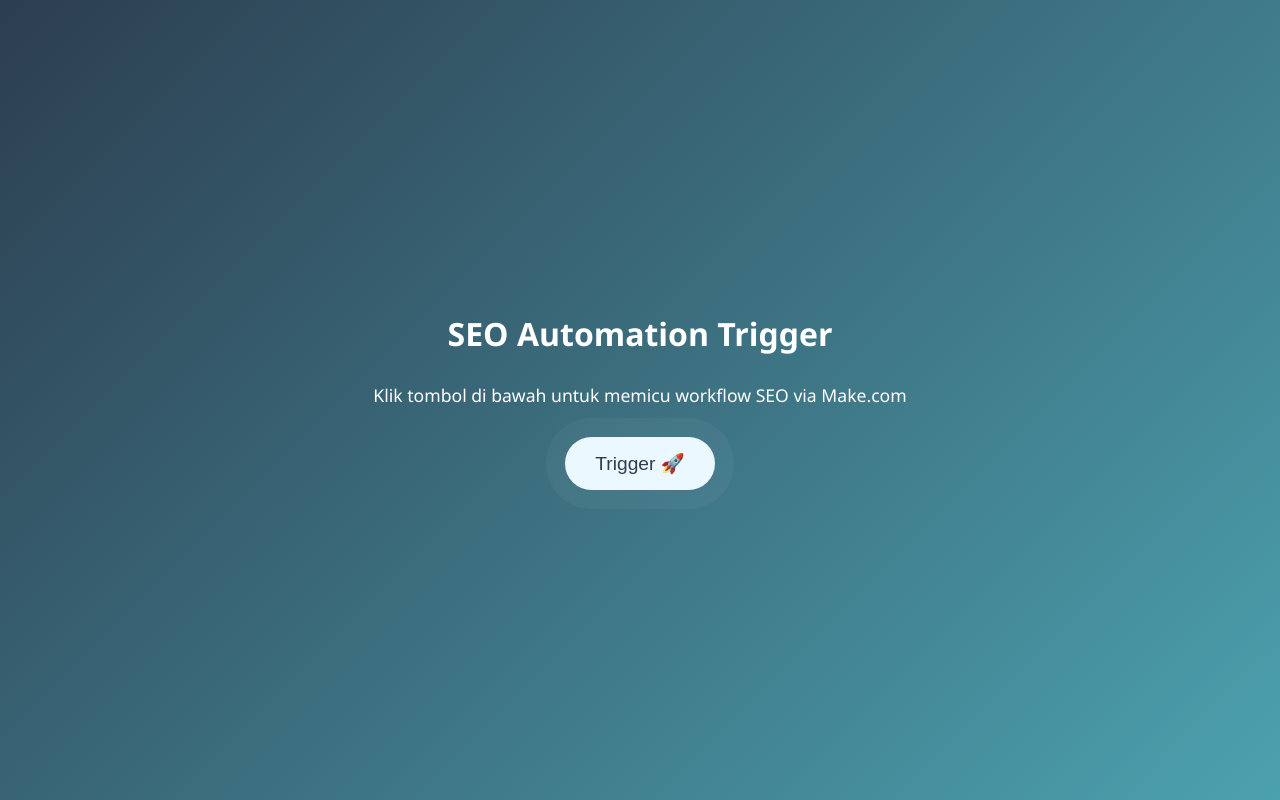
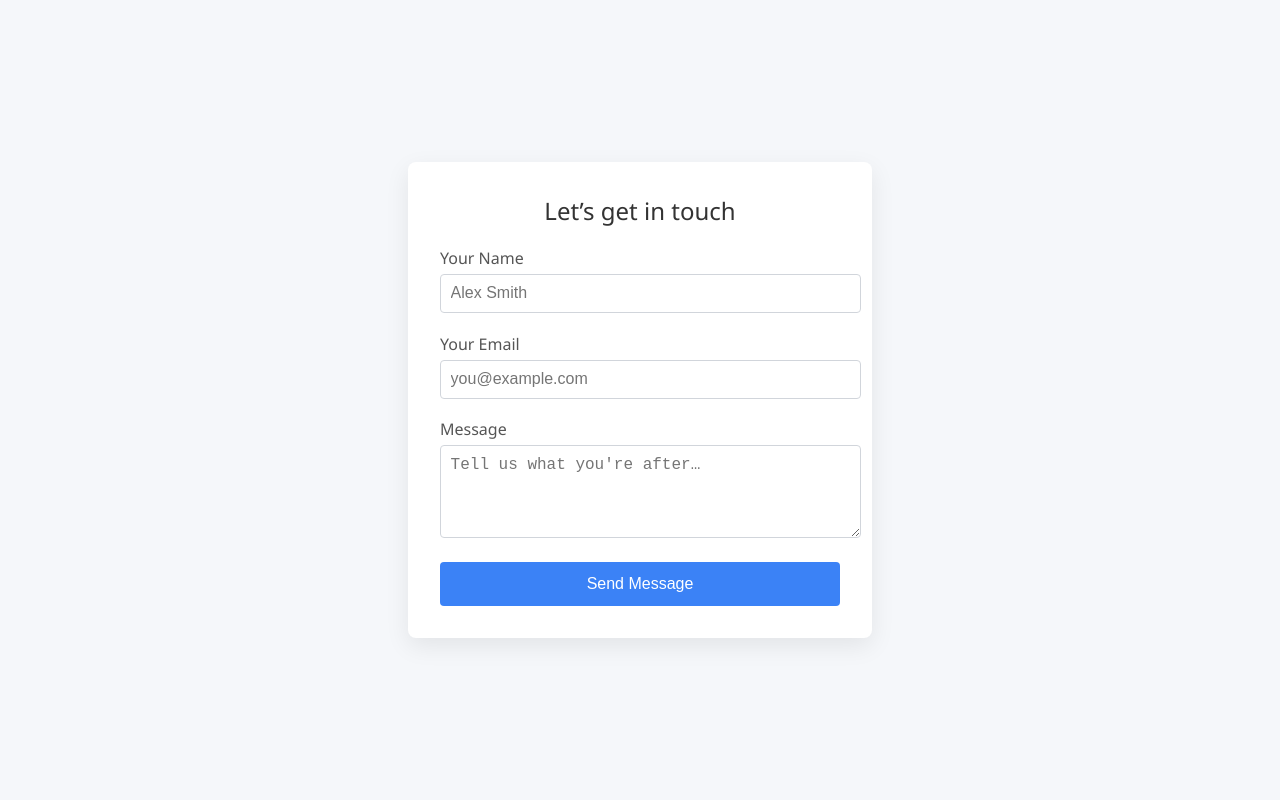
Before and after one commit to Athar-boss/lead-gen-form, a plain HTML site: page index.html in a window 1280 px wide. Drawn offline with Linux system fonts and the light colour scheme.

Commit message:
Update index.html

```diff
--- a/index.html
+++ b/index.html
@@ -1,105 +1,148 @@
 <!DOCTYPE html>
-<html lang="id">
+<html lang="en">
 <head>
   <meta charset="UTF-8" />
-  <meta name="viewport" content="width=device-width, initial-scale=1.0" />
-  <title>🚀 SEO Automation Trigger</title>
+  <meta name="viewport" content="width=device-width, initial-scale=1">
+
+  <title>Contact Form</title>
   <style>
     body {
-      display: flex;
-      height: 100vh;
-      margin: 0;
       font-family: 'Segoe UI', Tahoma, sans-serif;
-      background: linear-gradient(135deg, #2c3e50, #4ca1af);
+      background: #f5f7fa;
+      display: flex; justify-content: center; align-items: center;
+      height: 100vh; margin: 0;
+    }
+    form {
+      background: #ffffff;
+      padding: 2rem;
+      border-radius: 8px;
+      box-shadow: 0 8px 24px rgba(0,0,0,0.08);
+      width: 100%; max-width: 400px;
+      animation: fadeIn 0.6s ease-in-out;
+    }
+    h2 {
+      margin-top: 0;
+      font-weight: normal;
+      color: #333;
+      text-align: center;
+      animation: slideDown 0.6s ease-in-out;
+    }
+    .field-group {
+      margin-bottom: 1.2rem;
+      position: relative;
+      animation: fadeInUp 0.6s ease-in-out;
+      animation-delay: calc(0.1s * var(--i));
+      animation-fill-mode: both;
+    }
+    label {
+      display: block; margin-bottom: 0.3rem;
+      color: #555;
+    }
+    input, textarea {
+      width: 100%;
+      padding: 0.6rem;
+      border-radius: 4px;
+      border: 1px solid #d1d5db;
+      font-size: 1rem;
+      transition: border-color 0.2s;
+    }
+    input:focus, textarea:focus {
+      outline: none;
+      border-color: #3b82f6;
+    }
+    button {
+      width: 100%;
+      padding: 0.8rem;
+      background: #3b82f6;
       color: #fff;
-      justify-content: center;
-      align-items: center;
-      flex-direction: column;
+      border: none;
+      border-radius: 4px;
+      font-size: 1rem;
+      cursor: pointer;
+      transition: background-color 0.2s;
+      animation: fadeInUp 0.6s ease-in-out;
+      animation-delay: 0.4s;
+      animation-fill-mode: both;
+    }
+    button:hover {
+      background: #2563eb;
+    }
+    .thanks {
       text-align: center;
+      padding: 2rem;
+      background: #d1fae5;
+      color: #065f46;
+      border-radius: 8px;
+      animation: popIn 0.4s ease-out;
     }
-    h1 {
-      margin-bottom: 10px;
-      animation: fadeIn 1s ease-in-out;
+
+    @keyframes fadeIn {
+      from { opacity: 0; transform: scale(0.9) }
+      to { opacity: 1; transform: scale(1) }
     }
-    p {
-      margin-bottom: 30px;
-      font-size: 1.1rem;
-      animation: fadeIn 1.5s ease-in-out;
+    @keyframes fadeInUp {
+      from { opacity: 0; transform: translateY(20px) }
+      to { opacity: 1; transform: translateY(0) }
     }
-    .btn {
-      padding: 15px 30px;
-      font-size: 1.2rem;
-      color: #2c3e50;
-      background: #ebf8ff;
-      border: none;
-      border-radius: 50px;
-      cursor: pointer;
-      box-shadow: 0 5px 15px rgba(0,0,0,0.2);
-      animation: pulse 2s infinite;
-      transition: background 0.3s, transform 0.2s;
+    @keyframes slideDown {
+      from { opacity: 0; transform: translateY(-10px) }
+      to { opacity: 1; transform: translateY(0) }
     }
-    .btn:hover {
-      background: #fff;
-      transform: translateY(-3px);
+    @keyframes popIn {
+      from { opacity: 0; transform: scale(0.8) }
+      to { opacity: 1; transform: scale(1) }
     }
-    @keyframes pulse {
-      0% { box-shadow: 0 0 0 0 rgba(235,248,255, 0.7); }
-      70% { box-shadow: 0 0 0 20px rgba(235,248,255, 0); }
-      100% { box-shadow: 0 0 0 0 rgba(235,248,255, 0); }
-    }
-    @keyframes fadeIn {
-      from { opacity: 0; transform: translateY(15px); }
-      to { opacity: 1; transform: translateY(0); }
-    }
-    .feedback {
-      margin-top: 20px;
-      font-size: 0.9rem;
-    }
-    .success { color: #a0e7a0; }
-    .error { color: #f96; }
   </style>
 </head>
 <body>
 
-  <h1>SEO Automation Trigger</h1>
-  <p>Klik tombol di bawah untuk memicu workflow SEO via Make.com</p>
-  <button class="btn" id="triggerBtn">Trigger 🚀</button>
-  <div class="feedback" id="feedback"></div>
+  <form id="contact-form" method="POST" action="https://hook.us2.make.com/ff2eelku855huosgad1klh8kxqk3vnsd">
+    <h2>Let’s get in touch</h2>
+
+    <div class="field-group" style="--i:1">
+      <label for="name">Your Name</label>
+      <input type="text" name="name" id="name" required placeholder="Alex Smith">
+    </div>
+
+    <div class="field-group" style="--i:2">
+      <label for="email">Your Email</label>
+      <input type="email" name="email" id="email" required placeholder="you@example.com">
+    </div>
+
+    <div class="field-group" style="--i:3">
+      <label for="message">Message</label>
+      <textarea name="message" id="message" rows="4" required placeholder="Tell us what you're after…"></textarea>
+    </div>
+
+    <button type="submit">Send Message</button>
+  </form>
+
+  <div id="thank-you" class="thanks" hidden>
+    <h2>Thanks for reaching out!</h2>
+    <p>We’ll get back to you shortly.</p>
+  </div>
 
   <script>
-    const btn = document.getElementById('triggerBtn');
-    const feedback = document.getElementById('feedback');
-    const webhookUrl = 'https://hook.us2.make.com/ff2eelku855huosgad1klh8kxqk3vnsd';
+    const form = document.getElementById('contact-form');
+    const thanks = document.getElementById('thank-you');
 
-    async function fireWebhook() {
-      feedback.textContent = 'Mengirim...';
-      feedback.className = 'feedback';
-      btn.disabled = true;
-
-      try {
-        const resp = await fetch(webhookUrl, {
-          method: 'POST',
-          headers: { 'Content-Type': 'application/json' },
-          body: JSON.stringify({
-            timestamp: new Date().toISOString(),
-            message: 'User triggered SEO workflow'
-          })
-        });
-        if (resp.ok) {
-          feedback.textContent = '✔️ Trigger sukses! Workflow berjalan.';
-          feedback.classList.add('success');
+    form.addEventListener('submit', e => {
+      e.preventDefault();
+      const data = new FormData(form);
+      fetch(form.action, {
+        method: 'POST',
+        body: data
+      })
+      .then(r => {
+        if (r.ok) {
+          form.style.display = 'none';
+          thanks.hidden = false;
         } else {
-          throw new Error(`HTTP ${resp.status}`);
+          alert('Oops! Something went wrong.');
         }
-      } catch (err) {
-        feedback.textContent = `✖ Terjadi error: ${err.message}`;
-        feedback.classList.add('error');
-      } finally {
-        btn.disabled = false;
-      }
-    }
-
-    btn.addEventListener('click', fireWebhook);
+      })
+      .catch(err => alert('Network error: ' + err.message));
+    });
   </script>
 
 </body>
```
